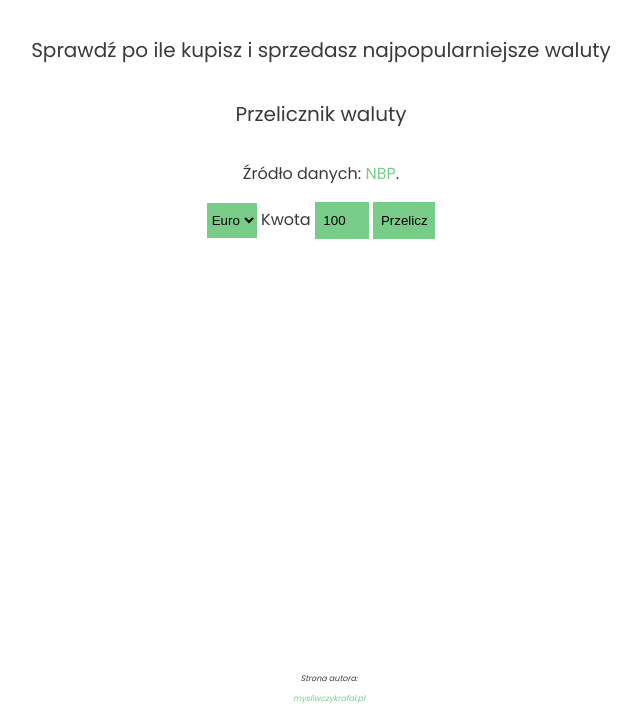
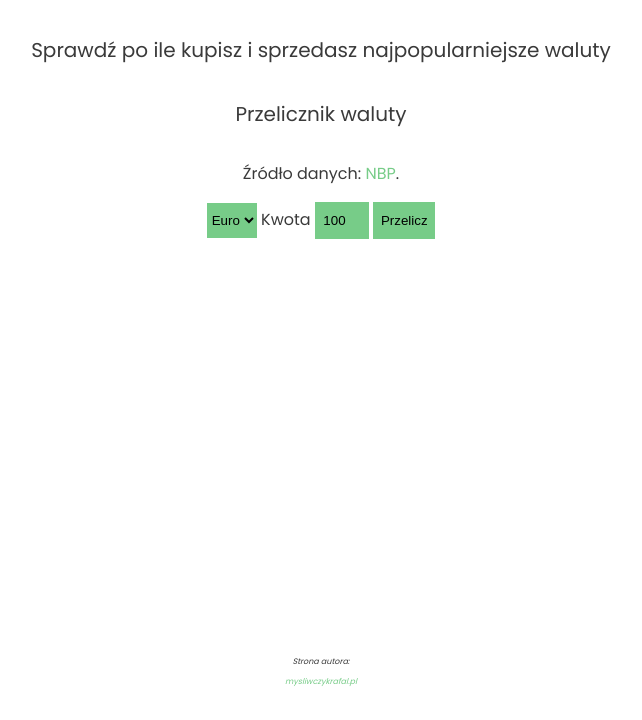
Before and after one commit to rmysliwczyk/cenywalut-frontend, a website: page public/index.html in a window 1280 px wide. Shown: the part 80-800 px from the top of the page, without its empty margins (319-961 px from the left). Drawn offline with Linux system fonts and the light colour scheme.

Commit message:
Fixed footer

```diff
--- a/public/styles.css
+++ b/public/styles.css
@@ -1,6 +1,11 @@
 :root {
 	--off-black: #3A3A3A;
 	--primary: #77CC88;
+}
+
+html {
+	margin: 0px;
+	padding: 0px;
 }
 
 @font-face {
@@ -8,9 +13,26 @@
 	src: url("Poppins.ttf");
 }
 
+/* Main layout elements */
 body {
+	display: flex;
+	flex-direction: column;
+	min-height: 95vh;
 	font-family: Poppins, sans;
 	color: var(--off-black);
+	flex-basis: 30%;
+}
+
+/* For footer positioning */
+main {
+	flex-grow: 1;
+	flex-basis: 60%;
+}
+
+footer {
+	flex-basis: 10%;
+	font-size: 0.5em;
+	text-align: center;
 }
 
 /* Form styling */
@@ -55,6 +77,7 @@ span {
 h2 {
 	font-weight: 500;
 	font-size: 1.25em;
+	text-align: center;
 }
 
 section, header, footer {
@@ -62,11 +85,3 @@ section, header, footer {
 	flex-direction: column;
 	align-items: center;
 }
-
-footer {
-	position: fixed;
-	width: 100%;
-	bottom: 15px;
-	font-size: 0.5em;
-	text-align: center;
-}
```
